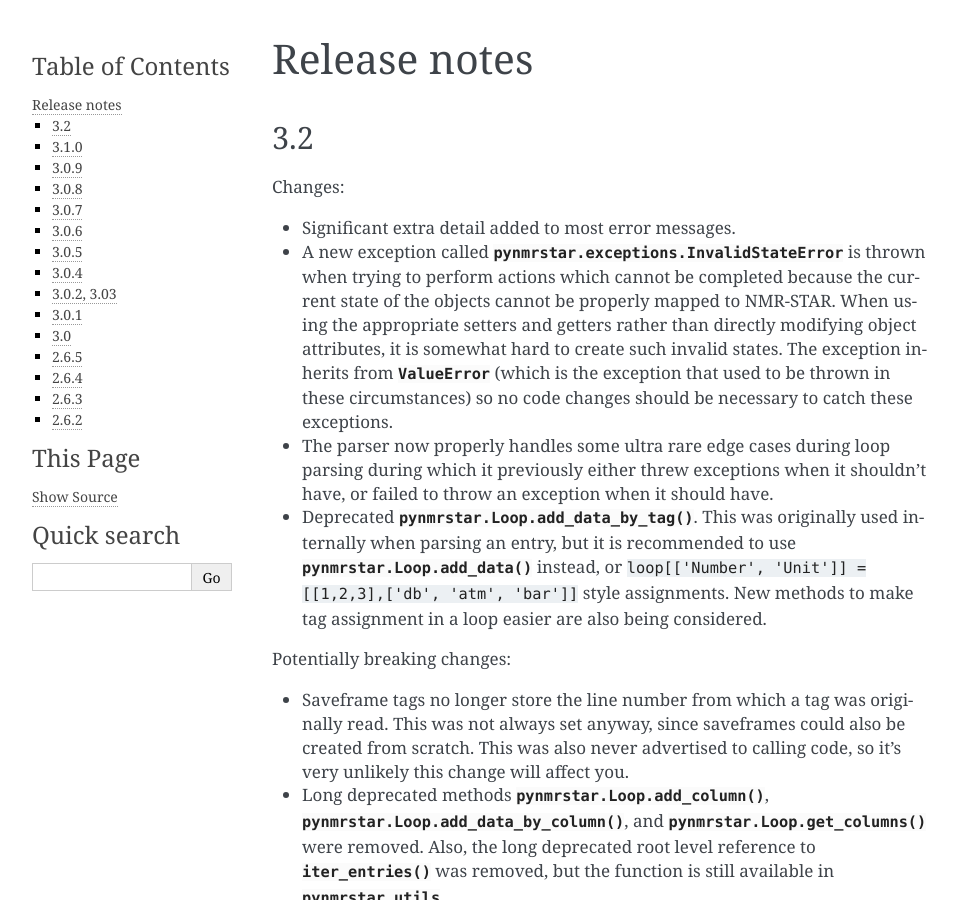
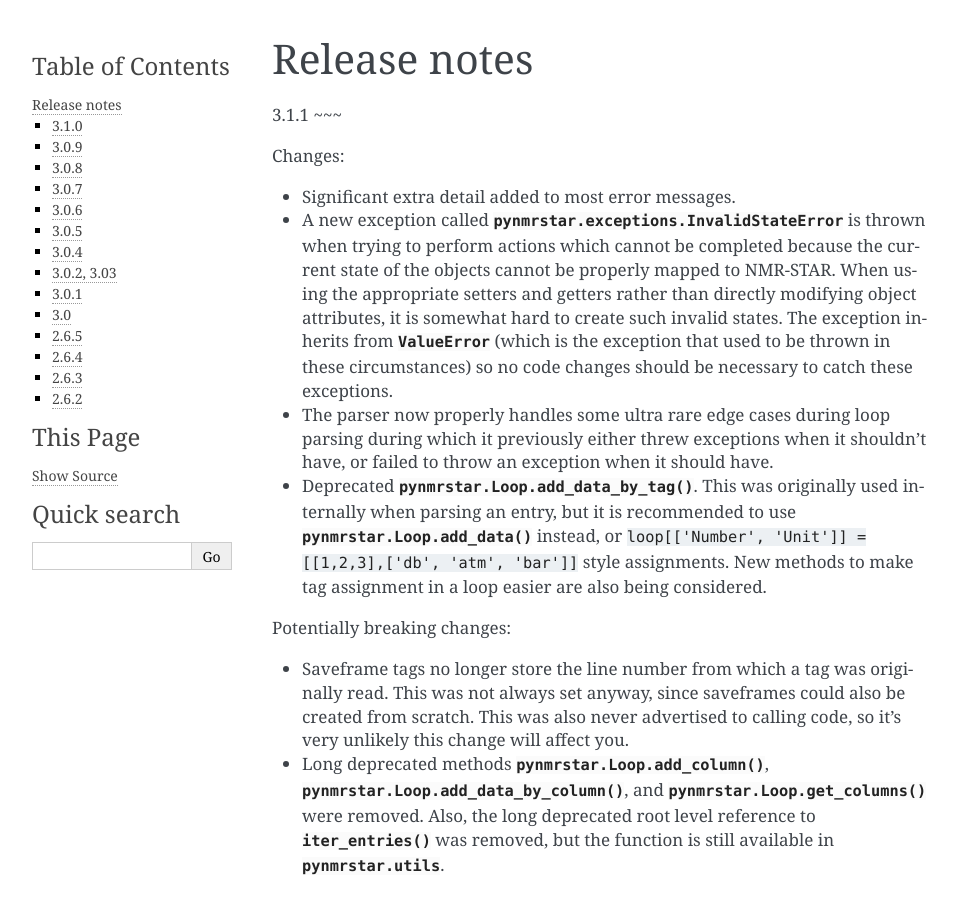
Before and after one commit to bmrb-io/PyNMRSTAR, a Sphinx documentation site: the page built from documentation/release-notes.rst, in a window 1280 px wide and 900 px high. Shown: the whole window, without its empty margins (148-1106 px from the left). Built offline with Sphinx 7.4.7, drawn with Linux system fonts in a browser that asks for light colours; pages that are not in the unit, such as notebooks, are missing from menus; the version number could not be read and is left out.

Commit message:
Update release notes to reflect 3.1.1 change.

```diff
--- a/documentation/release-notes.rst
+++ b/documentation/release-notes.rst
@@ -1,7 +1,7 @@
 Release notes
 =============
 
-3.2
+3.1.1
 ~~~
 
 Changes:
```
